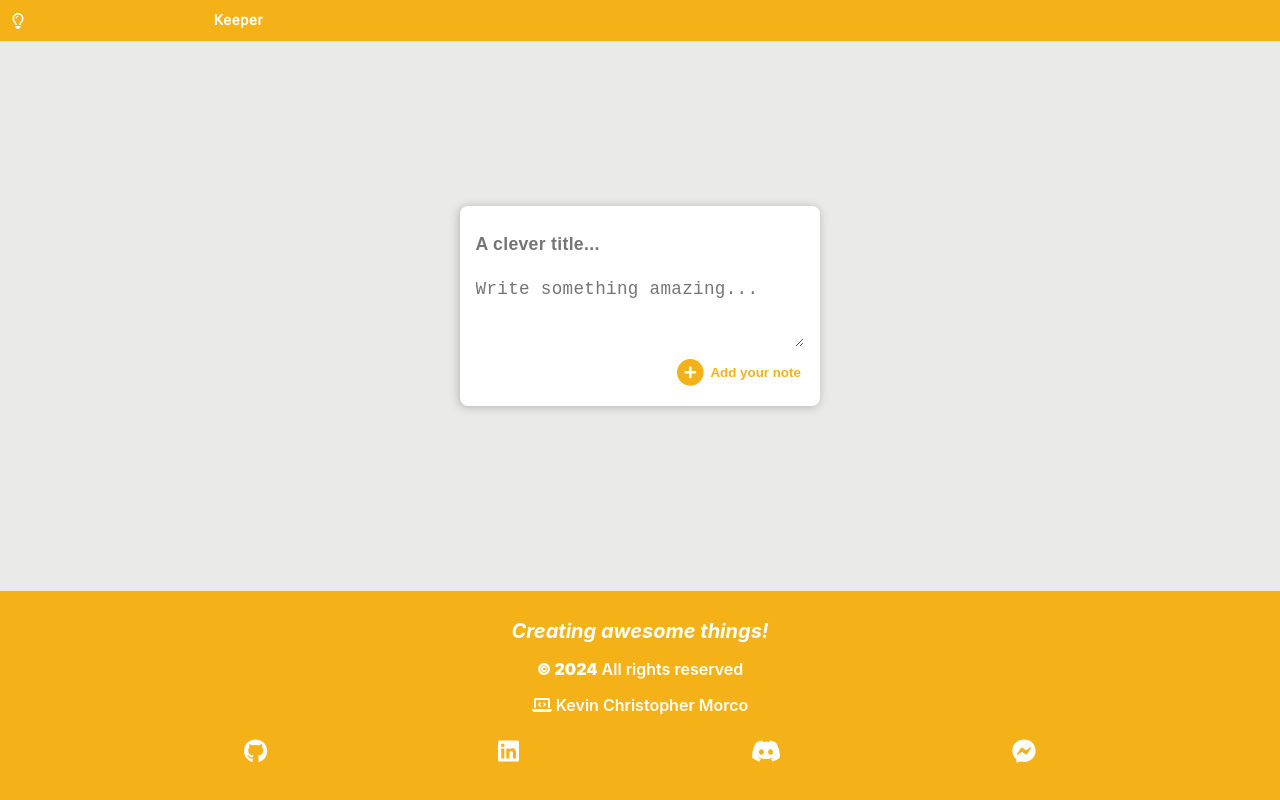
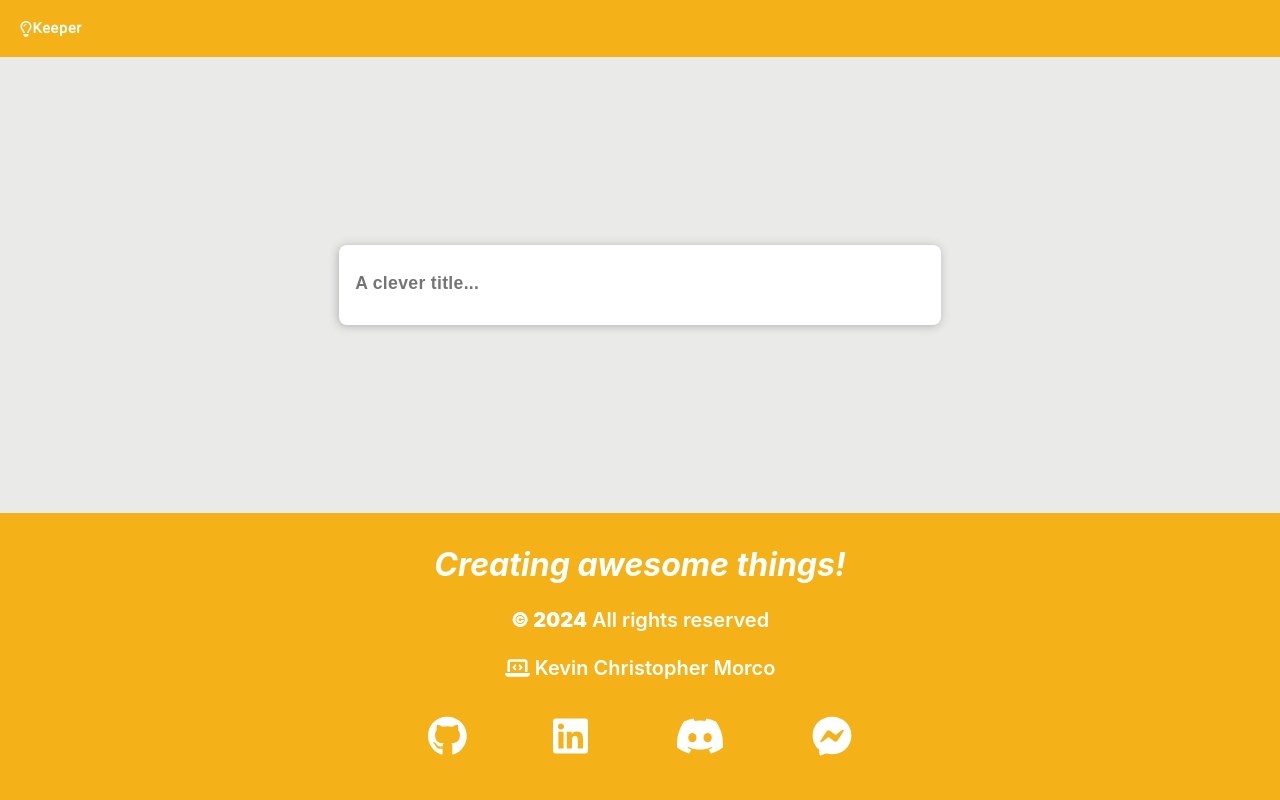
Before and after one commit to KevinChristopherMorco/Keeper, a React (Create React App) app: page / in a window 1280 px wide. Built offline with nearby package versions, Linux system fonts and the light colour scheme.

Commit message:
added styles

```diff
--- a/src/components/Footer/Footer.module.css
+++ b/src/components/Footer/Footer.module.css
@@ -56,3 +56,28 @@ footer {
 .iconContainer .listItem .listLink > svg {
   font-size: 1.5rem;
 }
+
+@media only screen and (min-width: 1000px) {
+  .footerText > p {
+    padding: 0.75rem 0;
+  }
+  .footerText > p:nth-of-type(1) {
+    font-size: 2rem;
+    font-weight: bold;
+    font-style: oblique;
+  }
+
+  .footerText > p:nth-of-type(2),
+  .footerText > p:nth-of-type(3) {
+    font-size: 1.25rem;
+    font-weight: 600;
+  }
+  .iconContainer {
+    width: 40%;
+    padding: 1.5rem 0;
+  }
+
+  .iconContainer .listItem .listLink > svg {
+    font-size: 2.5rem;
+  }
+}
--- a/src/components/Header/Header.module.css
+++ b/src/components/Header/Header.module.css
@@ -22,3 +22,12 @@
   font-weight: 700;
   letter-spacing: 0.05rem;
 }
+
+@media only screen and (min-width: 1000px) {
+  .navbar {
+    padding: 1.25rem;
+  }
+  .navbar .logoContainer {
+    width: 5%;
+  }
+}
--- a/src/components/Note/Note.jsx
+++ b/src/components/Note/Note.jsx
@@ -17,28 +17,35 @@ import { v4 } from "uuid";
 const AddNote = (props) => {
   const timeAdded = new Date().getTime();
 
-  const [inputValue, setInputValue] = useState({
+  const [input, setInput] = useState({
     id: `${v4()}-${timeAdded}`,
     header: "",
     content: "",
     isEditable: false,
   });
+  const [showTextArea, setTextArea] = useState(false);
 
   const handleChange = useCallback(
     (e) => {
       const { name, value } = e.target;
-      setInputValue((prevNote) => ({
+      setInput((prevNote) => ({
         ...prevNote,
         [name]: value,
       }));
+
+      if (value === "" && (input.header === "" || input.content === "")) {
+        setTextArea(false);
+      } else {
+        setTextArea(true);
+      }
     },
-    [inputValue]
+    [input]
   );
 
   const handleSubmit = useCallback(
     (e) => {
-      props.handleAdd(inputValue);
-      setInputValue({
+      props.handleAdd(input);
+      setInput({
         id: `${v4()}-${timeAdded}`,
         header: "",
         content: "",
@@ -46,30 +53,42 @@ const AddNote = (props) => {
       });
       e.preventDefault();
     },
-    [inputValue]
+    [input]
   );
 
   return (
-    <div className={className.cardAdd}>
+    <div
+      className={`${className.cardAdd} ${
+        showTextArea ? className.cardShow : className.cardHide
+      }`}
+    >
       <form onSubmit={handleSubmit}>
         <Input
           name="header"
           type="text"
           placeholder="A clever title..."
-          value={inputValue.header}
+          value={input.header}
           onChange={handleChange}
         />
 
+        <div
+          className={
+            showTextArea
+              ? className.textAreaContainerShow
+              : className.textAreaContainerHide
+          }
+        >
           <Textarea
             name="content"
             placeholder="Write something amazing..."
-          value={inputValue.content}
+            value={input.content}
             onChange={handleChange}
           />
           <button className={className.addBtn} type="submit">
             <FontAwesomeIcon className="fa-2xl" icon={faCirclePlus} />
             Add your note
           </button>
+        </div>
       </form>
     </div>
   );
--- a/src/components/Note/Note.module.css
+++ b/src/components/Note/Note.module.css
@@ -22,6 +22,7 @@
 .heading {
   font-size: 1.1rem;
   font-weight: bold;
+  word-wrap: break-word;
 }
 
 .contentContainer {
@@ -55,8 +56,18 @@ input {
 }
 
 textarea {
+  font-weight: 500;
   flex: 1;
-  font-weight: 500;
+}
+
+.textAreaContainerShow {
+  display: flex;
+  flex-direction: column;
+  flex: 2;
+}
+
+.textAreaContainerHide {
+  display: none;
 }
 
 [data-icon="circle-plus"] {
@@ -129,10 +140,24 @@ form {
   border: 1px solid var(--dark-gray);
 }
 
+.cardShow {
+  height: 30vh;
+  transition: height 0.1s ease-in-out;
+}
+
+.cardHide {
+  height: 10vh;
+  transition: height 0.1s ease-in-out;
+}
+
 @media only screen and (min-width: 1000px) {
   .cardAdd {
-    width: 30%;
-    grid-area: 1/ 1 /1 / span 4;
+    width: 50%;
+    align-items: stretch;
+    grid-area: 1/ 1 / span 2 / span 4;
     justify-self: center;
   }
+  .addBtn {
+    width: 25%;
+  }
 }
--- a/src/components/containers/Note/NoteContainer.module.css
+++ b/src/components/containers/Note/NoteContainer.module.css
@@ -9,8 +9,8 @@
   .container {
     display: grid;
     grid-template-columns: repeat(4, minmax(0, 1fr));
-    grid-template-rows: repeat(2, auto);
+    grid-template-rows: auto;
+    grid-auto-rows: auto;
     align-items: flex-start;
-    gap: 20px;
   }
 }
--- a/src/components/elements/Input.jsx
+++ b/src/components/elements/Input.jsx
@@ -10,6 +10,8 @@ const Input = (props) => {
         placeholder={props.placeholder}
         value={props.value}
         onChange={props.onChange}
+        onBlur={props.onBlur}
+        onFocus={props.onFocus}
       />
     </>
   );
--- a/src/components/elements/Textarea.jsx
+++ b/src/components/elements/Textarea.jsx
@@ -4,10 +4,14 @@ const Textarea = (props) => {
   return (
     <>
       <textarea
+        className={props.className}
         name={props.name}
         placeholder={props.placeholder}
         value={props.value}
         onChange={props.onChange}
+        onFocus={props.onFocus}
+        onBlur={props.onBlur}
+        style={props.style}
       />
     </>
   );
```
Lines whose indentation alone changed are shown as unchanged.
